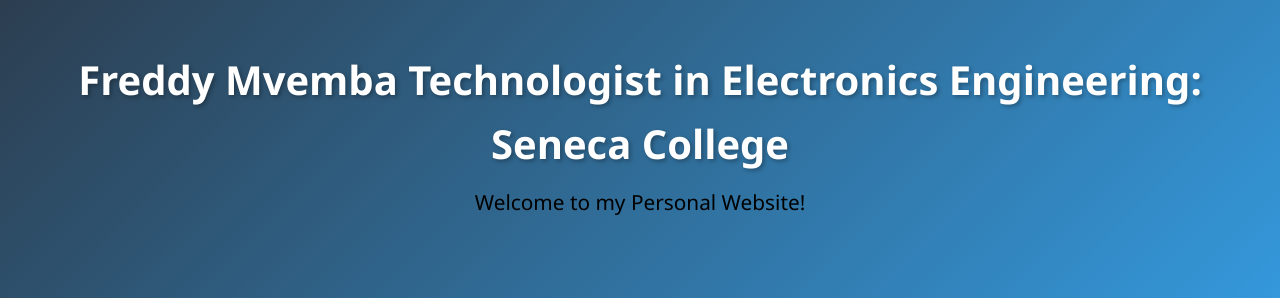
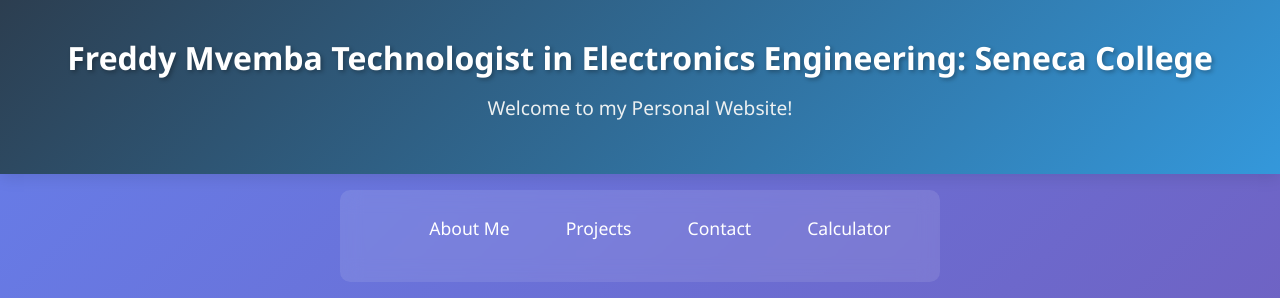
Before and after one commit to fmvemba/Personal, a plain HTML site: page index.html in a window 1280 px wide. Shown: the top 298 px of the page. Drawn offline with Linux system fonts and the light colour scheme.

Commit message:
fix header issues

```diff
--- a/styles.css
+++ b/styles.css
@@ -12,34 +12,33 @@ body {
     background: linear-gradient(135deg, #667eea 0%, #764ba2 100%);
     min-height: 100vh;
 }
-    .container {
-            max-width: 800px;
-            margin: 2rem auto;
-            padding: 0 1rem;
-        }
+.container {
+    max-width: 800px;
+    margin: 2rem auto;
+    padding: 0 1rem;
+    }
 
 /* Header Styles */
 header {
     background: linear-gradient(135deg, #2c3e50, #3498db);
     color: white;
-    padding: 3rem 2rem;
+    padding: 2rem 1rem;
     text-align: center;
     box-shadow: 0 4px 15px rgba(0,0,0,0.1);
 }
 
 header h1 {
-    font-size: 2.5em;
+    font-size: 2em;
     margin-bottom: 0.5rem;
     font-weight: 700;
     text-shadow: 2px 2px 4px rgba(0,0,0,0.3);
 }
 
 .subtitle {
-    font-size: 1.3em;
-
-    margin-bottom: 2rem;
+    font-size: 1.2em;
+    margin-bottom: 1rem;
     font-weight: 300;
-    color: black;
+    color: #ecf0f1;
 }
 
 /* Navigation */
@@ -48,15 +47,16 @@ nav {
     backdrop-filter: blur(10px);
     padding: 1rem;
     border-radius: 10px;
-    max-width: 500px;
-    margin: 0 auto;
+    max-width: 600px;
+    margin: 1rem auto;
 }
 
 nav ul {
     list-style: none;
     display: flex;
     justify-content: center;
-    gap: 2rem;
+    gap: 1.5rem;
+    flex-wrap: wrap;
 }
 
 nav a {
@@ -66,6 +66,8 @@ nav a {
     padding: 0.5rem 1rem;
     border-radius: 5px;
     transition: all 0.3s ease;
+    white-space: nowrap;
+    display: block;
 }
 
 nav a:hover {
@@ -78,6 +80,9 @@ main {
     max-width: 1000px;
     margin: 3rem auto;
     padding: 0 2rem;
+}
+nav li{
+    margin: 0;
 }
 
 section {
@@ -113,7 +118,7 @@ p {
 
 /* Lists */
 ul {
-    margin-left: 2rem;
+    margin-left: 2.5rem;
     margin-bottom: 1rem;
 }
 
```
Also changed, not shown: calc.html (+1 -0 lines).
